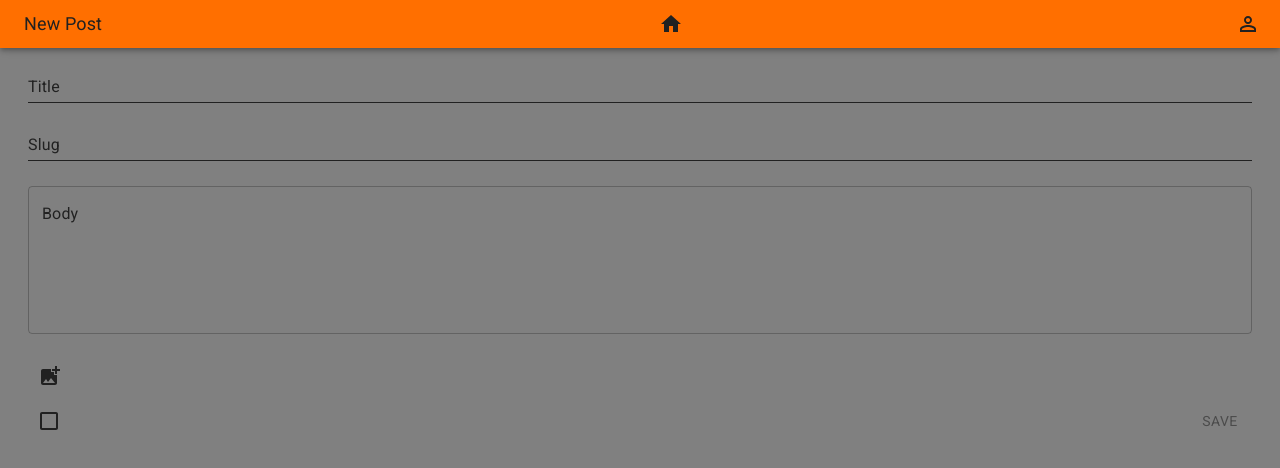
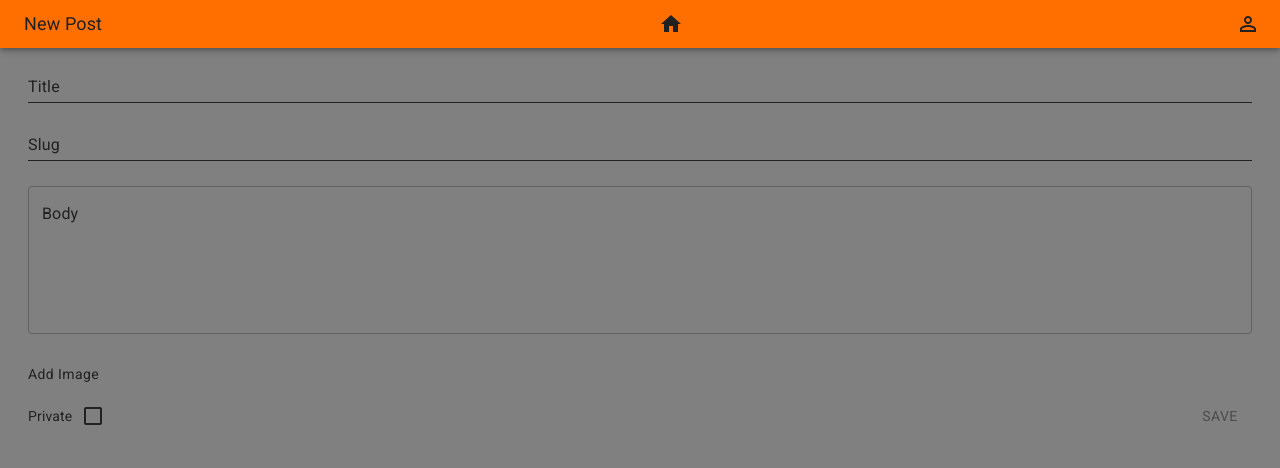
Before and after one commit to molinajes/Next.js-Mongodb-blog, a Next.js app: page /new-post in a window 1280 px wide. Shown: the top 468 px of the page. Built offline with nearby package versions, Linux system fonts and the light colour scheme.

Commit message:
implement framer-motion on shared images!

```diff
--- /dev/null
+++ b/components/PostBanner.tsx
@@ -0,0 +1,42 @@
+import { motion } from "framer-motion";
+import React from "react";
+
+interface IPostBanner {
+  src?: string;
+  id?: string;
+  paddingPx?: number;
+}
+
+const PostBanner = ({ src, id, paddingPx = 56 }: IPostBanner) => {
+  return src ? (
+    <div
+      style={{
+        position: "relative",
+        width: `calc(100vw - ${paddingPx}px)`,
+        height: "400px",
+      }}
+    >
+      {/* <Image
+        src={src}
+        alt="post-image"
+        layout="fill"
+        objectFit="cover"
+        objectPosition={"50% 20%"}
+        priority
+      /> */}
+      <motion.img
+        src={src}
+        alt="post-image"
+        layoutId={id}
+        style={{
+          height: "100%",
+          width: "100%",
+          objectFit: "cover",
+          objectPosition: "50% 40%",
+        }}
+      />
+    </div>
+  ) : null;
+};
+
+export default PostBanner;
--- a/components/StyledComponents.tsx
+++ b/components/StyledComponents.tsx
@@ -9,14 +9,6 @@ export const Column = styled.div`
   width: 100%;
 `;
 
-export const ColumnReversed = styled(Column)`
-  flex-direction: column-reverse;
-`;
-
-export const ColumnCentered = styled(Column)`
-  justify-content: center;
-`;
-
 export const Row = styled.div`
   display: flex;
   flex-direction: row;
@@ -24,18 +16,6 @@ export const Row = styled.div`
   justify-content: space-between;
   width: 100%;
   transition: 300ms all;
-`;
-
-export const RowGroupEnd = styled(Row)`
-  justify-content: flex-end;
-`;
-
-export const RowReversed = styled(Row)`
-  flex-direction: row-reverse;
-`;
-
-export const RowCentered = styled(Row)`
-  justify-content: center;
 `;
 
 export const RowWrap = styled(Row)`
--- a/lib/client/MuiStyles.tsx
+++ b/lib/client/MuiStyles.tsx
@@ -168,7 +168,8 @@ function newMuiTheme(darkMode: boolean) {
       MuiCardMedia: {
         styleOverrides: {
           root: {
-            objectPosition: "0% 20%",
+            height: 80,
+            objectPosition: "50% 40%",
           },
         },
       },
--- a/package.json
+++ b/package.json
@@ -39,8 +39,8 @@
     "@types/lodash": "^4.14.178",
     "@types/multer": "^1.4.7",
     "@types/node": "17.0.15",
-    "@types/react": "^18.0.8",
-    "@types/react-dom": "^18.0.3",
+    "@types/react": "^18.0.9",
+    "@types/react-dom": "^18.0.4",
     "eslint": "8.8.0",
     "eslint-config-next": "12.0.10",
     "typescript": "^4.5.5"
--- a/pages/_app.tsx
+++ b/pages/_app.tsx
@@ -1,4 +1,3 @@
-// import { AnimateSharedLayout } from "framer-motion";
 import type { AppProps } from "next/app";
 import Head from "next/head";
 import AppContextProvider from "../hooks/context";
@@ -9,7 +8,7 @@ function MyApp({ Component, pageProps }: AppProps) {
   return (
     <AppContextProvider>
       <HomeTheme>
-        {/* <AnimateSharedLayout> */}
+        {/* @ts-ignore */}
         <Head>
           <meta
             name="viewport"
@@ -17,7 +16,6 @@ function MyApp({ Component, pageProps }: AppProps) {
           />
         </Head>
         <Component {...pageProps} />
-        {/* </AnimateSharedLayout> */}
       </HomeTheme>
     </AppContextProvider>
   );
--- a/pages/index.tsx
+++ b/pages/index.tsx
@@ -25,7 +25,7 @@ export async function getServerSideProps({ res }) {
   const postQuery = await Post.find()
     .sort({ createdAt: -1 })
     .limit(LIMIT)
-    .populate("user", "-createdAt -email -password")
+    .populate("user", "-createdAt -email -password -posts")
     .lean()
     .exec();
   const posts = postQuery.map((post) => docToObject(post));
--- a/pages/new-post.tsx
+++ b/pages/new-post.tsx
@@ -1,5 +1,5 @@
-import AddPhotoAlternateIcon from "@mui/icons-material/AddPhotoAlternate";
 import DeleteIcon from "@mui/icons-material/Delete";
+import Button from "@mui/material/Button";
 import Checkbox from "@mui/material/Checkbox";
 import IconButton from "@mui/material/IconButton";
 import { ServerError } from "lib/server";
@@ -21,7 +21,6 @@ import {
   StyledButton,
   StyledText,
 } from "../components";
-import { RowGroupEnd } from "../components/StyledComponents";
 import {
   DBService,
   ErrorMessage,
@@ -49,6 +48,7 @@ const NewPost = () => {
   }, [title]);
 
   const _handleSave = useCallback(() => {
+    let noImageUploadError = true; // TODO: handle this
     return new Promise(async (resolve, reject) => {
       if (!!user.posts?.find((post) => post.slug === slug)) {
         reject(new Error(ErrorMessage.POST_SLUG_USED));
@@ -65,10 +65,13 @@ const NewPost = () => {
             }
           })
           .catch((err) => {
+            console.log("err");
+            noImageUploadError = false;
             reject(err);
-            return;
           });
       }
+      if (noImageUploadError) {
+        console.log("continuing");
         const createdAt = new Date().toString();
         HTTPService.makeAuthHttpReq(DBService.POSTS, HttpRequest.POST, {
           username: user.username,
@@ -84,6 +87,7 @@ const NewPost = () => {
             resolve(res);
           })
           .catch((err) => reject(err));
+      }
     });
     // eslint-disable-next-line react-hooks/exhaustive-deps
   }, [attachment, body, slug, title, JSON.stringify(user)]);
@@ -109,7 +113,7 @@ const NewPost = () => {
     [title, slug, body, saveStatus]
   );
 
-  function renderAddImageButton() {
+  function renderAttachment() {
     const errHandler = (msg: string) => console.info(msg);
 
     async function handleAttachment(
@@ -125,14 +129,54 @@ const NewPost = () => {
     }
 
     return (
+      <Row>
+        <Button
+          disableRipple
+          component="label"
+          style={{
+            height: "40px",
+            width: "85px",
+            padding: "0px",
+            justifyContent: "flex-start",
+            textTransform: "capitalize",
+          }}
+        >
+          Add image
+          <input type="file" hidden onChange={handleAttachment} />
+        </Button>
+        {!!attachment && (
+          <Row style={{ justifyContent: "flex-end" }}>
+            <StyledText variant="subtitle2" text={attachment.name} />
             <IconButton
-        component="label"
-        style={{ padding: 0, width: 44.5, height: 44.5 }}
+              edge="end"
+              aria-label="delete-image"
+              onClick={() => setAttachment(null)}
+            >
+              <DeleteIcon />
+            </IconButton>
+          </Row>
+        )}
+      </Row>
+    );
+  }
+
+  function renderPrivate() {
+    return (
+      <Row>
+        <Row style={{ justifyContent: "flex-start" }}>
+          <StyledText text="Private" variant="body2" />
+          <Checkbox
+            value={isPrivate}
+            onChange={() => setIsPrivate(!isPrivate)}
             disableRipple
-      >
-        <AddPhotoAlternateIcon />
-        <input type="file" hidden onChange={handleAttachment} />
-      </IconButton>
+          />
+        </Row>
+        <StyledButton
+          label={saveButtonLabel}
+          disabled={saveDisabled}
+          onClick={handleSave}
+        />
+      </Row>
     );
   }
 
@@ -178,33 +222,8 @@ const NewPost = () => {
         maxWidth
         marginTop={20}
       />
-      <Row>
-        {renderAddImageButton()}
-        {!!attachment && (
-          <RowGroupEnd>
-            <StyledText variant="subtitle2" text={attachment.name} />
-            <IconButton
-              edge="end"
-              aria-label="delete-image"
-              onClick={() => setAttachment(null)}
-            >
-              <DeleteIcon />
-            </IconButton>
-          </RowGroupEnd>
-        )}
-      </Row>
-      <Row>
-        <Checkbox
-          value={isPrivate}
-          onChange={() => setIsPrivate(!isPrivate)}
-          disableRipple
-        />
-        <StyledButton
-          label={saveButtonLabel}
-          disabled={saveDisabled}
-          onClick={handleSave}
-        />
-      </Row>
+      {renderAttachment()}
+      {renderPrivate()}
     </Column>
   );
 
```
Also changed, not shown: components/PostCard.tsx (+14 -6 lines), components/index.ts (+5 -16 lines), pages/[username]/[slug].tsx (+11 -7 lines), 1 other file (tests, documents, lock files or other folders). Lines whose indentation alone changed are shown as unchanged.
